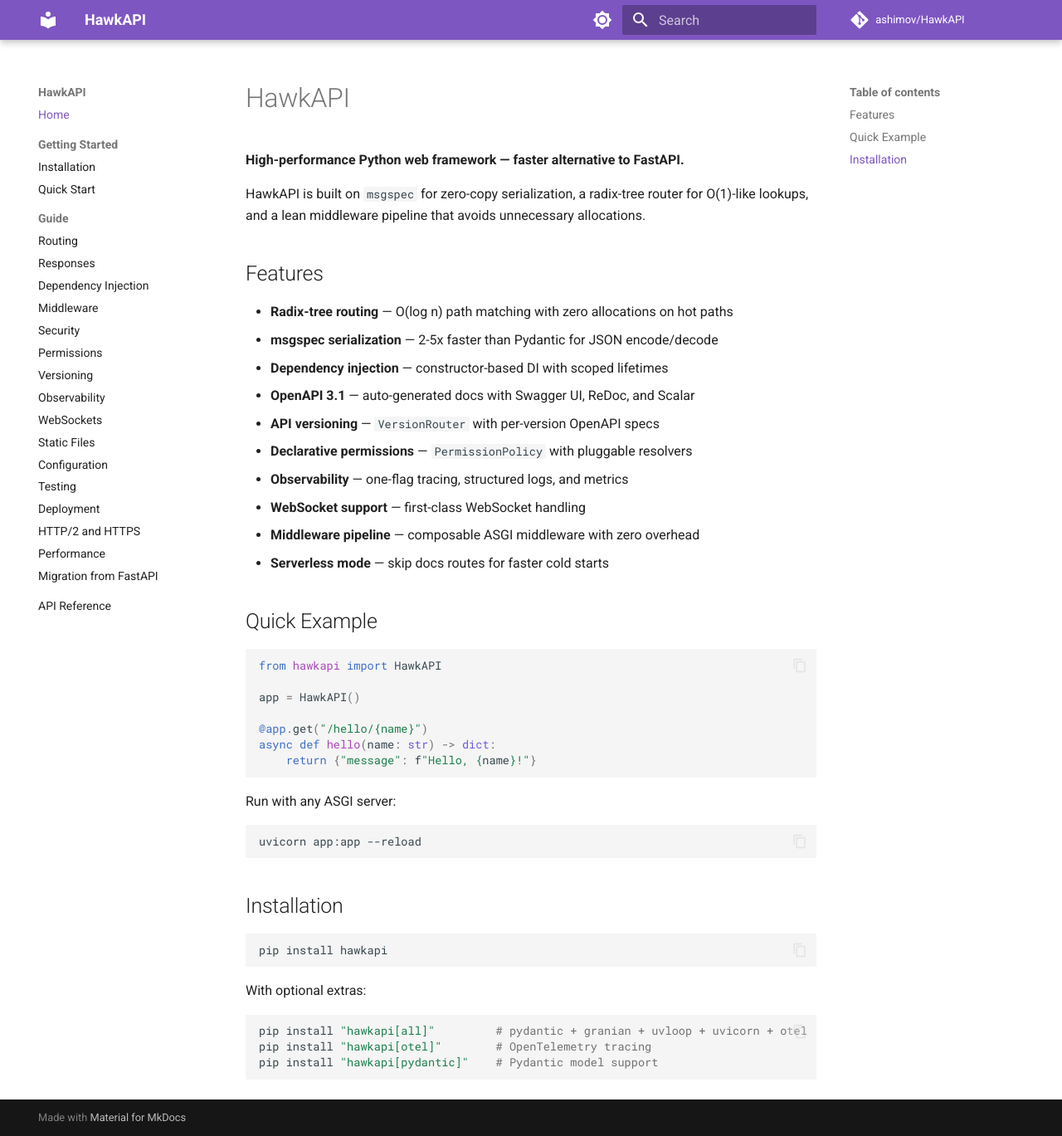
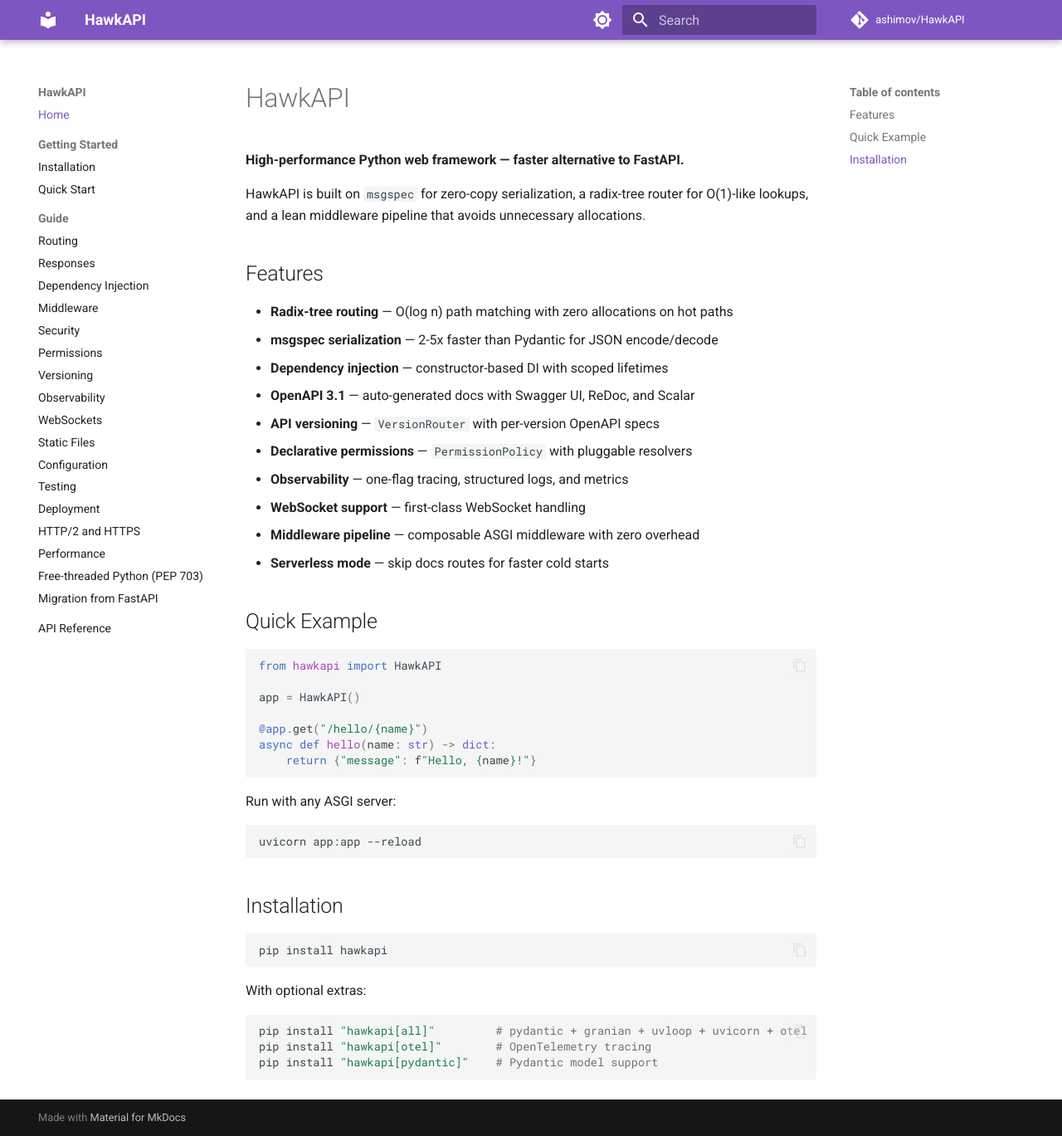
Before and after one commit to ashimov/HawkAPI, an MkDocs documentation site: the page built from docs/index.md, in a window 1280 px wide and 1369 px high. Shown: the whole window at 83% size. Built offline with MkDocs 1.6.1 and Material for MkDocs 9.7.7, drawn with Linux system fonts in a browser that asks for light colours; comment, search, counter and statistics services are not loaded.

Commit message:
docs(nav): link free-threaded guide under Guide section

```diff
--- a/mkdocs.yml
+++ b/mkdocs.yml
@@ -49,6 +49,7 @@
       - Deployment: guide/deployment.md
       - HTTP/2 and HTTPS: guide/http2.md
       - Performance: guide/performance.md
+      - Free-threaded Python (PEP 703): guide/free-threaded.md
       - Migration from FastAPI: guide/migration-from-fastapi.md
   - API Reference: api/index.md
 
```
